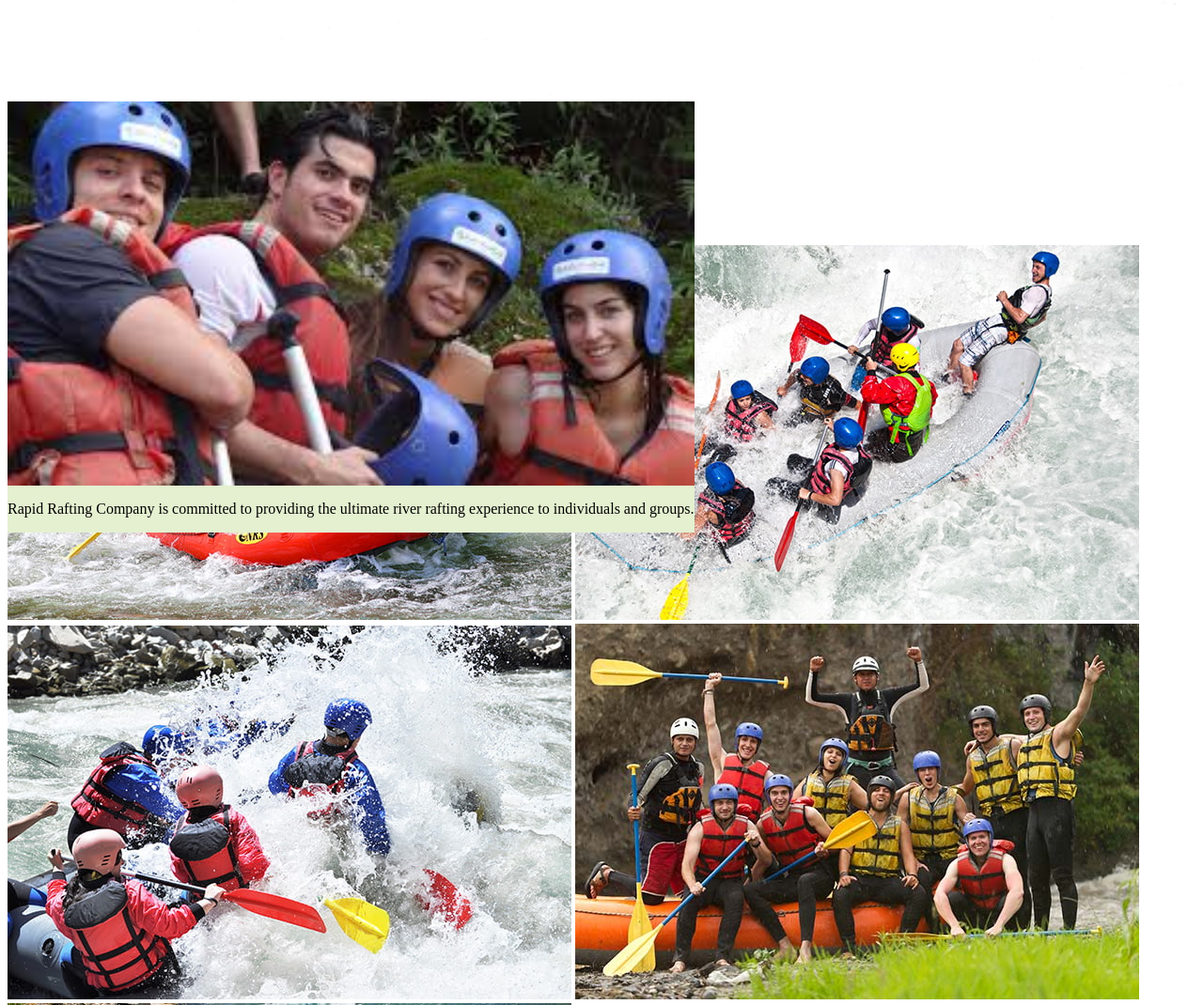
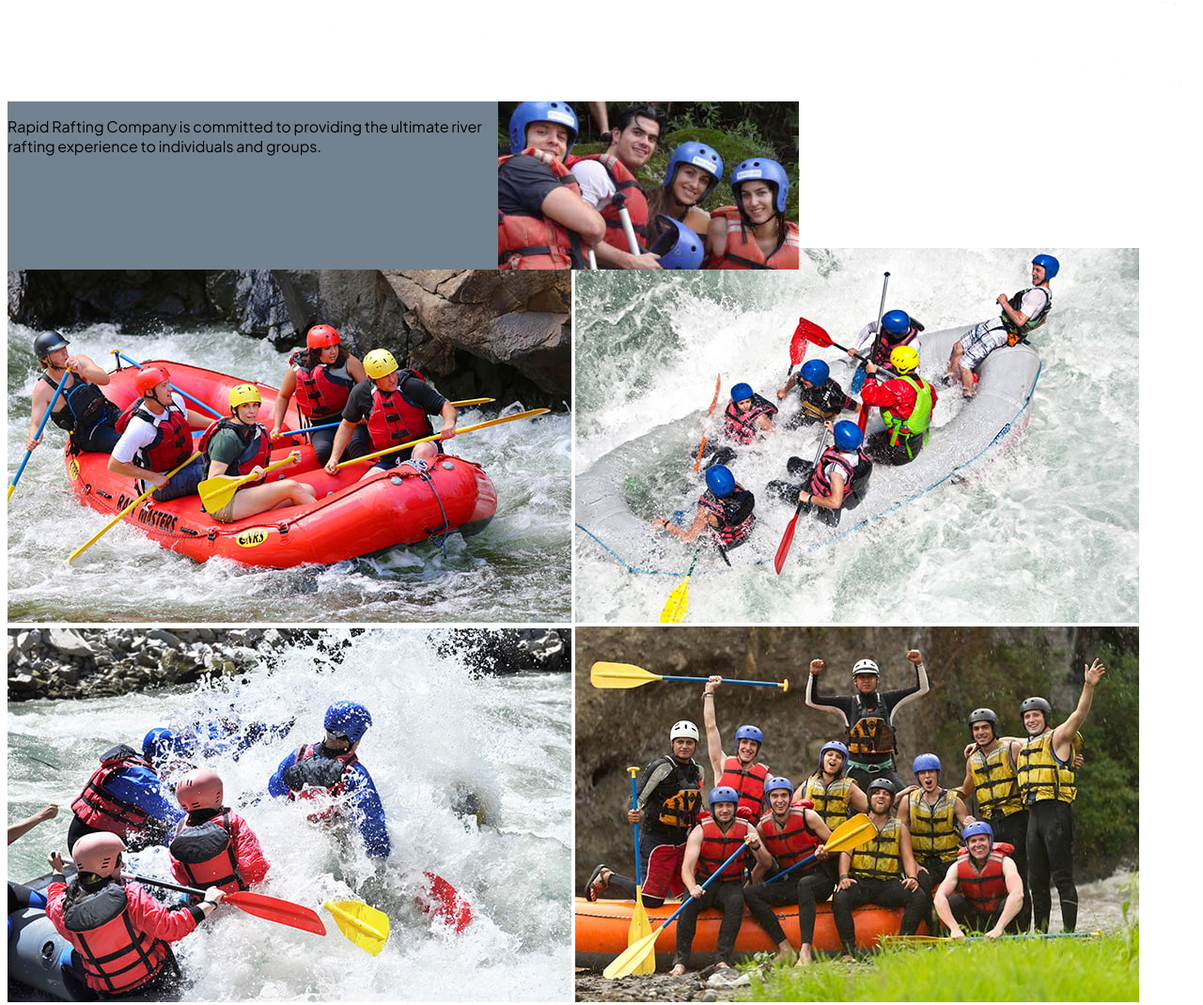
Before and after one commit to mattszymanski/wdd130, a plain HTML site: page wwr/about.html in a window 1280 px wide. Shown: the part 830-1900 px from the top of the page at 94% size. Drawn offline with Linux system fonts and the light colour scheme; a web font is replaced by a local one.

Commit message:
updated about page

```diff
--- a/wwr/about.html
+++ b/wwr/about.html
@@ -30,7 +30,7 @@
                 <img src="images/hero.webp" alt="hero image">
                 <h1>Rapid Rafting Company</h1>
                 <article>
-                    <img src="images/happy_clients.jpg" alt="happy clients">
+                    <img src="images/happy_clients.jpg" alt="happy clients" id="clients">
                     <p>Rapid Rafting Company is committed to providing the ultimate river rafting experience to individuals and groups.</p>
                 </article>
              </div>
--- a/wwr/styles/rafting.css
+++ b/wwr/styles/rafting.css
@@ -5,11 +5,25 @@
     --accent2-color: #C2D8B9;
 }
 
+h1, h2, h3, h4, h5, h6{
+    font-family: "rammetto one";
+}
+
+p {
+    font-family: "plus jakarta sans";
+    color: black;
+}
+
 article {
     position: absolute;
-    background-color: #E4F0D0;
+    background-color: var(--secondary-color);
 }
 
+#clients {
+    float: right;
+    width: 20rem;
+    height: auto;
+}
 
 h1 {
     color: brown;
@@ -26,10 +40,6 @@ h1 {
     position: relative;
 }
 
-p {
-    color: black;
-}
-
 a {
     color: blue;
 }
```
